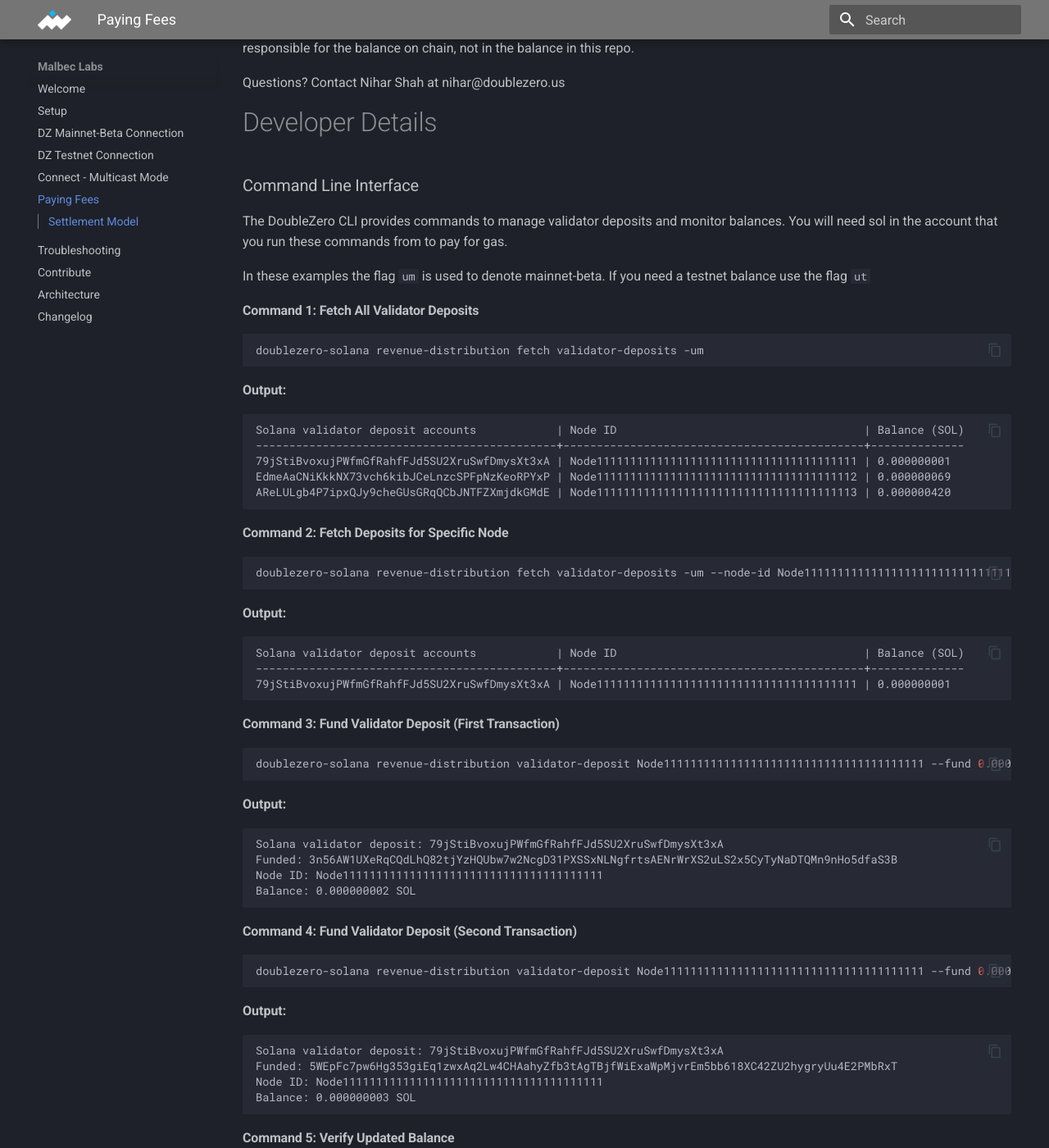
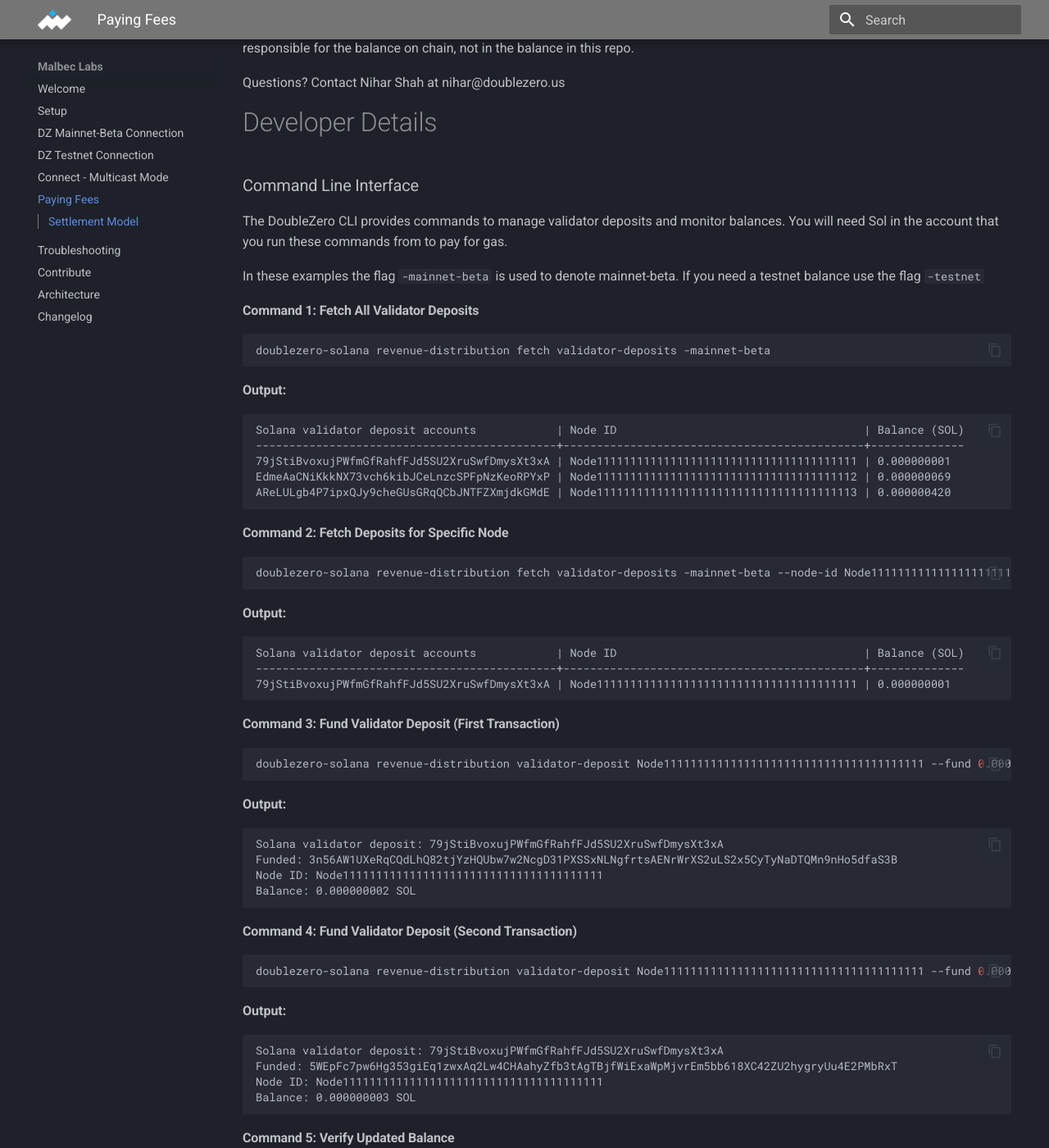
Before and after one commit to malbeclabs/docs, an MkDocs documentation site: the page built from docs/paying-fees.md, in a window 1280 px wide and 1400 px high, scrolled down 1102 px. Shown: the whole window at 82% size. Built offline with MkDocs 1.6.1 and Material for MkDocs 9.7.7, drawn with Linux system fonts in a browser that asks for light colours.

Commit message:
Update paying-fees.md

````diff
--- a/docs/paying-fees.md
+++ b/docs/paying-fees.md
@@ -41,14 +41,14 @@
 ### Command Line Interface
 
 The DoubleZero CLI provides commands to manage validator deposits and monitor balances.
-You will need sol in the account that you run these commands from to pay for gas.
+You will need Sol in the account that you run these commands from to pay for gas.
 
-In these examples the flag `um` is used to denote mainnet-beta. If you need a testnet balance use the flag `ut`
+In these examples the flag `-mainnet-beta` is used to denote mainnet-beta. If you need a testnet balance use the flag `-testnet`
 
 #### Command 1: Fetch All Validator Deposits
 
 ```bash
-doublezero-solana revenue-distribution fetch validator-deposits -um
+doublezero-solana revenue-distribution fetch validator-deposits -mainnet-beta
 ```
 
 **Output:**
@@ -63,7 +63,7 @@
 #### Command 2: Fetch Deposits for Specific Node
 
 ```bash
-doublezero-solana revenue-distribution fetch validator-deposits -um --node-id Node111111111111111111111111111111111111111
+doublezero-solana revenue-distribution fetch validator-deposits -mainnet-beta --node-id Node111111111111111111111111111111111111111
 ```
 
 **Output:**
@@ -76,7 +76,7 @@
 #### Command 3: Fund Validator Deposit (First Transaction)
 
 ```bash
-doublezero-solana revenue-distribution validator-deposit Node111111111111111111111111111111111111111 --fund 0.000000001 -um
+doublezero-solana revenue-distribution validator-deposit Node111111111111111111111111111111111111111 --fund 0.000000001 -mainnet-beta
 ```
 
 **Output:**
@@ -90,7 +90,7 @@
 #### Command 4: Fund Validator Deposit (Second Transaction)
 
 ```bash
-doublezero-solana revenue-distribution validator-deposit Node111111111111111111111111111111111111111 --fund 0.000000001 -um
+doublezero-solana revenue-distribution validator-deposit Node111111111111111111111111111111111111111 --fund 0.000000001 -mainnet-beta
 ```
 
 **Output:**
@@ -104,7 +104,7 @@
 #### Command 5: Verify Updated Balance
 
 ```bash
-doublezero-solana revenue-distribution fetch validator-deposits -um --node-id Node111111111111111111111111111111111111111
+doublezero-solana revenue-distribution fetch validator-deposits -mainnet-beta --node-id Node111111111111111111111111111111111111111
 ```
 
 **Output:**
````
